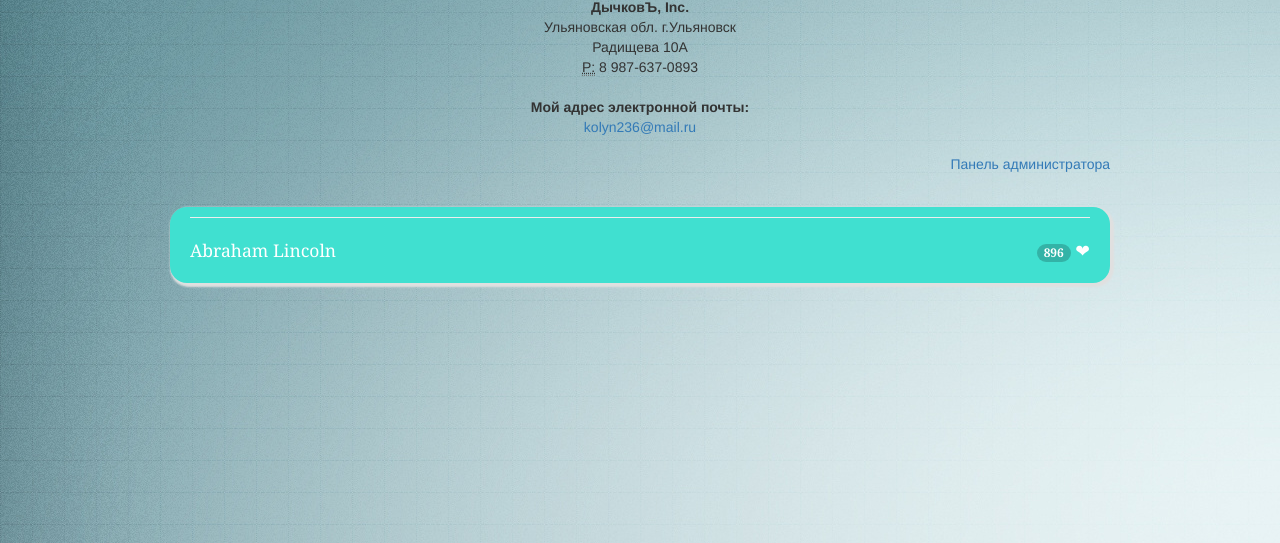
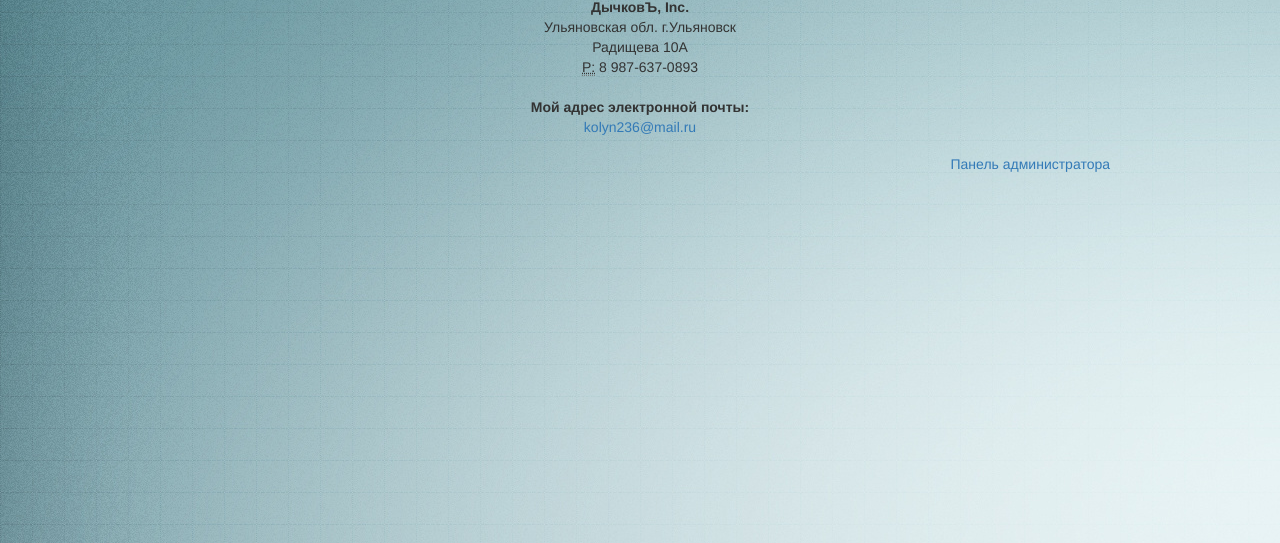
Before and after one commit to Kolyn236/neww, a PHP site: page / in a window 1280 px wide. Shown: the part 227-770 px from the top of the page. Run offline with PHP 8.4, Linux system fonts and the light colour scheme; data that the repository does not hold is empty.

Commit message:
new changes

```diff
--- a/views/article_admin.php
+++ b/views/article_admin.php
@@ -37,7 +37,7 @@
                         <input type="submit" value="Сохранить" class="btn">
                     </form>
                 </div>
-              <div class="container">
+              <div class="container-fluid">
 	<div class="row">
 		<h3>Status Upload Snipp</h3>
 	</div>
@@ -48,7 +48,9 @@
     						<div class="widget-area no-padding blank">
 								<div class="status-upload">
 									<form>
-										<textarea placeholder="Пиши здесь" ></textarea>
+										<textarea placeholder="Пиши здесь" input type="text" name="title" value="<?=$article['title']?>" class="form-item" autofocus required ></textarea>
+
+
 
 										<button type="submit" class="btn btn-success green"><i class="fa fa-share"></i> Share</button>
 									</form>
--- a/views/articles.php
+++ b/views/articles.php
@@ -61,25 +61,7 @@
             <h5 align="right"><a href="admin" >Панель администратора</a></h5>
 
         </div>
-          <div class="container">
-    <blockquote class="quote-box">
-      <p class="quotation-mark">
-       <a href="article.php?id=<?=$a['id']?>"><?=$a['title']?></a>
-      </p>
-      <p class="quote-text">
 
-      </p>
-      <hr>
-      <div class="blog-post-actions">
-        <p class="blog-post-bottom pull-left">
-          Abraham Lincoln
-        </p>
-        <p class="blog-post-bottom pull-right">
-          <span class="badge quote-badge">896</span>  ❤
-        </p>
-      </div>
-    </blockquote>
-</div>
  </body>
 
 
```
